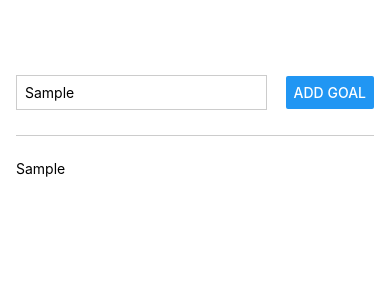
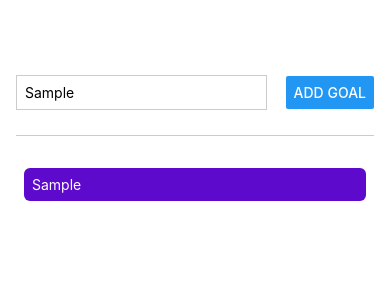
Before and after one commit to Squabbit1/RNCourse, a React Native app: screen / in a window 390 px wide. Both pictures are taken after typing "Sample" into the empty fields and a click on the button "ADD GOAL". Shown: the top 300 px of the page. Built offline with nearby package versions, Linux system fonts and the light colour scheme.

Commit message:
Section 28 breaking out components and using flatlist

```diff
--- a/App.js
+++ b/App.js
@@ -1,6 +1,15 @@
+import GoalItem from "./components/Goalitem";
 import { StatusBar } from "expo-status-bar";
 import { useState } from "react";
-import { StyleSheet, Text, View, Button, TextInput } from "react-native";
+import {
+  StyleSheet,
+  Text,
+  View,
+  Button,
+  TextInput,
+  ScrollView,
+  FlatList,
+} from "react-native";
 
 export default function App() {
   const [enteredGoalText, setEnteredGoalText] = useState("");
@@ -9,7 +18,10 @@
     setEnteredGoalText(enteredText);
   }
   function addGoalHandler() {
-    setJustGoals((currentGoals) => [...currentGoals, enteredGoalText]);
+    setJustGoals((currentGoals) => [
+      ...currentGoals,
+      { text: enteredGoalText, key: Math.random().toString() },
+    ]);
   }
   return (
     <View style={styles.appContainer}>
@@ -22,9 +34,12 @@
         <Button title="Add Goal" onPress={addGoalHandler} />
       </View>
       <View style={styles.goalsContainer}>
-        {justGoals.map((goal) => (
-          <Text key={goal}>{goal}</Text>
-        ))}
+        <FlatList
+          data={justGoals}
+          renderItem={(itemData) => {
+            return <GoalItem text={itemData.item.text} />;
+          }}
+        />
       </View>
     </View>
   );
--- /dev/null
+++ b/components/Goalitem.js
@@ -0,0 +1,23 @@
+import { StyleSheet, View, Text } from "react-native";
+
+function GoalItem(props) {
+  return (
+    <View style={styles.goalsBoxes}>
+      <Text style={styles.goalsInList}>{props.text}</Text>
+    </View>
+  );
+}
+
+export default GoalItem;
+
+const styles = StyleSheet.create({
+     goalsBoxes: {
+    margin: 8,
+    padding: 8,
+    borderRadius: 6,
+    backgroundColor: "#5e0acc",
+  },
+  goalsInList: {
+    color: "white",
+  },
+});
```
Also changed, not shown: components/GoalInput.js (added).
